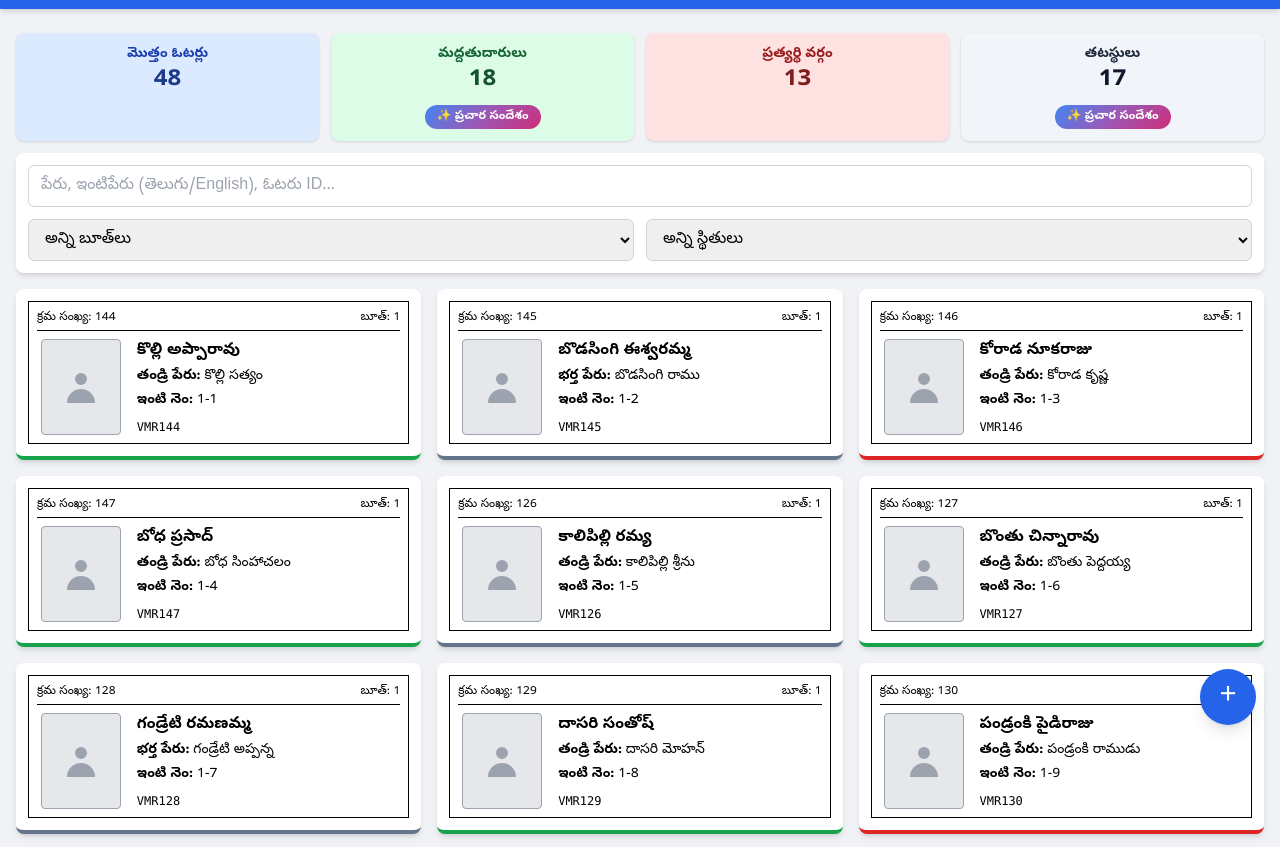
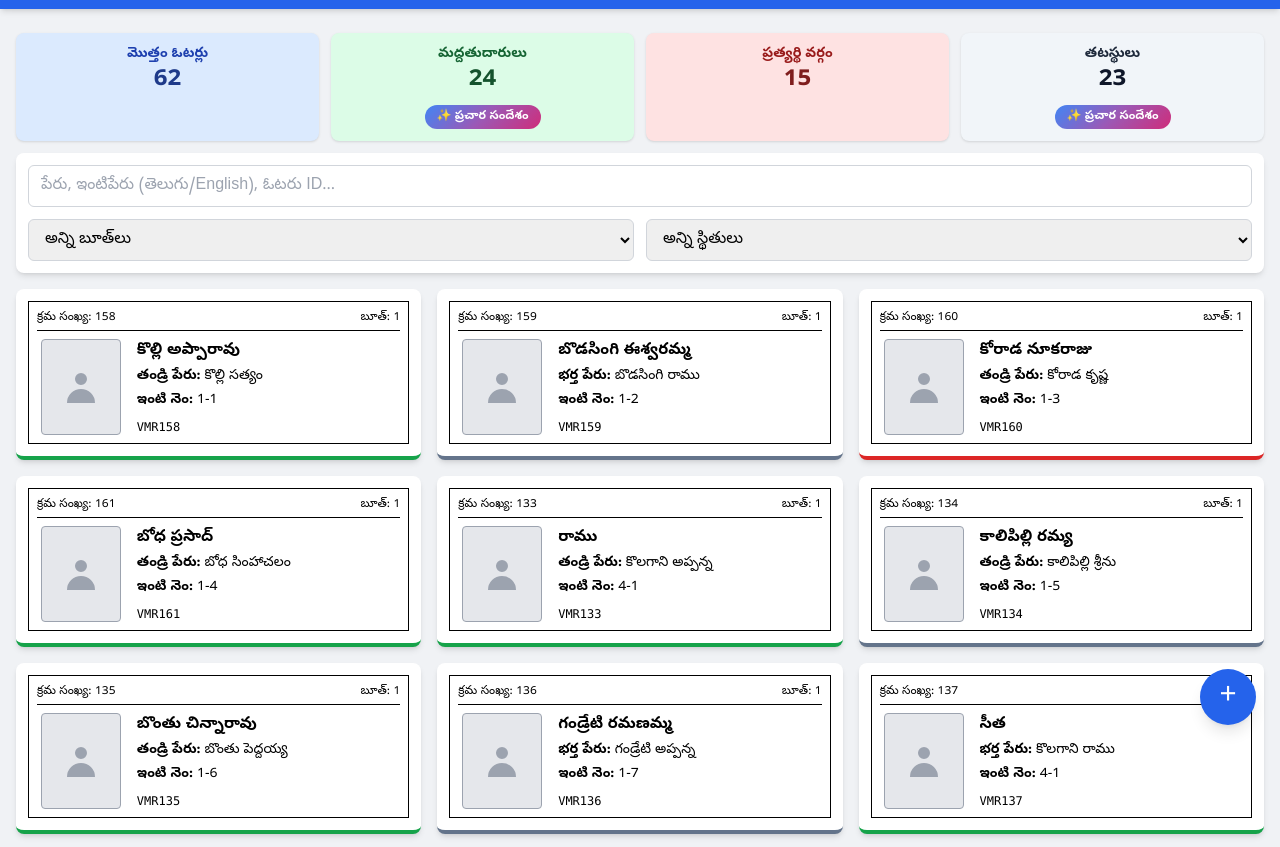
Before and after one commit to sansakolli/village-election-repo, a plain HTML site: page index.html in a window 1280 px wide. Shown: the part 51-898 px from the top of the page. Drawn offline with nearby package versions, Linux system fonts and the light colour scheme.

Commit message:
Update index.html

```diff
--- a/index.html
+++ b/index.html
@@ -229,9 +229,11 @@
             { id: 102, serial: '102', voterId: 'VMR102', name: 'బొడసింగి ఈశ్వరమ్మ', surname: 'బొడసింగి', englishName: 'bodasingi eswaramma', dob: '1982-03-15', gender: 'Female', fatherName: 'పైడి రాము', maritalStatus: 'Married', spouseName: 'బొడసింగి రాము', booth: '1', address: '1-2, గుడి వీధి', phone: '9876543211', status: 'Neutral', occupation: 'గృహిణి', education: '5వ తరగతి', houseHead: 'బొడసింగి రాము', familyHead: 'బొడసింగి రాము' },
             { id: 103, serial: '103', voterId: 'VMR103', name: 'కోరాడ నూకరాజు', surname: 'కోరాడ', englishName: 'korada nookaraju', dob: '1990-11-20', gender: 'Male', fatherName: 'కోరాడ కృష్ణ', maritalStatus: 'Married', spouseName: 'కోరాడ లక్ష్మి', booth: '1', address: '1-3, మెయిన్ రోడ్', phone: '9876543212', status: 'Opposition', occupation: 'డ్రైవర్', education: '10వ తరగతి', houseHead: 'కోరాడ నూకరాజు', familyHead: 'కోరాడ కృష్ణ' },
             { id: 104, serial: '104', voterId: 'VMR104', name: 'బోధ ప్రసాద్', surname: 'బోధ', englishName: 'bodha prasad', dob: '1988-01-05', gender: 'Male', fatherName: 'బోధ సింహాచలం', maritalStatus: 'Married', spouseName: 'బోధ శాంతి', booth: '1', address: '1-4, బజార్ వీధి', phone: '9876543213', status: 'Supporter', occupation: 'కిరాణా వ్యాపారి', education: 'ఇంటర్', houseHead: 'బోధ ప్రసాద్', familyHead: 'బోధ సింహాచలం' },
+            { id: 306, serial: '306', voterId: 'VMR306', name: 'రాము', surname: 'కొలగాని', englishName: 'kolagani ramu', dob: '1985-05-10', gender: 'Male', fatherName: 'కొలగాని అప్పన్న', maritalStatus: 'Married', spouseName: 'కొలగాని సీత', booth: '1', address: '4-1, గాంధీ నగర్', phone: '9876543501', status: 'Supporter', occupation: 'ఉద్యోగి', education: 'డిగ్రీ', houseHead: 'కొలగాని రాము', familyHead: 'కొలగాని అప్పన్న' },
             { id: 105, serial: '105', voterId: 'VMR105', name: 'కాలిపిల్లి రమ్య', surname: 'కాలిపిల్లి', englishName: 'kalipilli ramya', dob: '2002-08-12', gender: 'Female', fatherName: 'కాలిపిల్లి శ్రీను', maritalStatus: 'Unmarried', spouseName: null, booth: '1', address: '1-5, కొత్త వీధి', phone: '9876543214', status: 'Neutral', occupation: 'విద్యార్థి', education: 'డిగ్రీ', houseHead: 'కాలిపిల్లి శ్రీను', familyHead: 'కాలిపిల్లి శ్రీను' },
             { id: 106, serial: '106', voterId: 'VMR106', name: 'బొంతు చిన్నారావు', surname: 'బొంతు', englishName: 'bonthu chinnarao', dob: '1965-04-22', gender: 'Male', fatherName: 'బొంతు పెద్దయ్య', maritalStatus: 'Married', spouseName: 'బొంతు పార్వతి', booth: '1', address: '1-6, పాత వీధి', phone: '9876543215', status: 'Supporter', occupation: 'వ్యవసాయ కూలి', education: 'చదువుకోలేదు', houseHead: 'బొంతు చిన్నారావు', familyHead: 'బొంతు చిన్నారావు' },
             { id: 107, serial: '107', voterId: 'VMR107', name: 'గండ్రేటి రమణమ్మ', surname: 'గండ్రేటి', englishName: 'gandreti ramanamma', dob: '1978-09-01', gender: 'Female', fatherName: 'దండు గోవిందు', maritalStatus: 'Married', spouseName: 'గండ్రేటి అప్పన్న', booth: '1', address: '1-7, గుడి వీధి', phone: '9876543216', status: 'Neutral', occupation: 'గృహిణి', education: '8వ తరగతి', houseHead: 'గండ్రేటి అప్పన్న', familyHead: 'గండ్రేటి అప్పన్న' },
+            { id: 307, serial: '307', voterId: 'VMR307', name: 'సీత', surname: 'కొలగాని', englishName: 'kolagani sita', dob: '1988-08-20', gender: 'Female', fatherName: 'పైడి రాజు', maritalStatus: 'Married', spouseName: 'కొలగాని రాము', booth: '1', address: '4-1, గాంధీ నగర్', phone: '9876543502', status: 'Supporter', occupation: 'గృహిణి', education: 'ఇంటర్', houseHead: 'కొలగాని రాము', familyHead: 'కొలగాని అప్పన్న' },
             { id: 108, serial: '108', voterId: 'VMR108', name: 'దాసరి సంతోష్', surname: 'దాసరి', englishName: 'dasari santosh', dob: '1999-05-30', gender: 'Male', fatherName: 'దాసరి మోహన్', maritalStatus: 'Unmarried', spouseName: null, booth: '1', address: '1-8, మెయిన్ రోడ్', phone: '9876543217', status: 'Supporter', occupation: 'సాఫ్ట్‌వేర్ ఉద్యోగి', education: 'B.Tech', houseHead: 'దాసరి మోహన్', familyHead: 'దాసరి మోహన్' },
             { id: 109, serial: '109', voterId: 'VMR109', name: 'పండ్రంకి పైడిరాజు', surname: 'పండ్రంకి', englishName: 'pandranki paidiraju', dob: '1985-12-18', gender: 'Male', fatherName: 'పండ్రంకి రాముడు', maritalStatus: 'Married', spouseName: 'పండ్రంకి పద్మ', booth: '1', address: '1-9, కొత్త వీధి', phone: '9876543218', status: 'Opposition', occupation: 'మేస్త్రి', education: '5వ తరగతి', houseHead: 'పండ్రంకి పైడిరాజు', familyHead: 'పండ్రంకి రాముడు' },
             { id: 110, serial: '110', voterId: 'VMR110', name: 'బంటుపిల్లి సుజాత', surname: 'బంటుపిల్లి', englishName: 'bantupilli sujatha', dob: '1992-07-25', gender: 'Female', fatherName: 'కొల్లి అప్పారావు', maritalStatus: 'Married', spouseName: 'బంటుపిల్లి సాయి', booth: '1', address: '1-10, బజార్ వీధి', phone: '9876543219', status: 'Neutral', occupation: 'టైలర్', education: '10వ తరగతి', houseHead: 'బంటుపిల్లి సాయి', familyHead: 'కొల్లి అప్పారావు' },
@@ -239,14 +241,19 @@
             { id: 201, serial: '201', voterId: 'VMR201', name: 'కొల్లి వెంకటరమణ', surname: 'కొల్లి', englishName: 'kolli venkataramana', dob: '1980-02-14', gender: 'Male', fatherName: 'కొల్లి ఎర్రయ్య', maritalStatus: 'Married', spouseName: 'కొల్లి కుమారి', booth: '2', address: '2-1, ఎస్.సి. కాలనీ', phone: '9876543310', status: 'Supporter', occupation: 'రైతు', education: '10వ తరగతి', houseHead: 'కొల్లి వెంకటరమణ', familyHead: 'కొల్లి ఎర్రయ్య' },
             { id: 202, serial: '202', voterId: 'VMR202', name: 'బొడసింగి రాము', surname: 'బొడసింగి', englishName: 'bodasingi ramu', dob: '1979-11-11', gender: 'Male', fatherName: 'బొడసింగి లక్ష్మణ', maritalStatus: 'Married', spouseName: 'బొడసింగి ఈశ్వరమ్మ', booth: '2', address: '1-2, గుడి వీధి', phone: '9876543311', status: 'Opposition', occupation: 'కూలి', education: '3వ తరగతి', houseHead: 'బొడసింగి రాము', familyHead: 'బొడసింగి లక్ష్మణ' },
             { id: 203, serial: '203', voterId: 'VMR203', name: 'కోరాడ వరలక్ష్మి', surname: 'కోరాడ', englishName: 'korada varalakshmi', dob: '1970-01-01', gender: 'Female', fatherName: 'చెల్లూరి అప్పన్న', maritalStatus: 'Married', spouseName: 'కోరాడ సత్యనారాయణ', booth: '2', address: '2-3, చర్చి వీధి', phone: '9876543312', status: 'Neutral', occupation: 'ఆశా వర్కర్', education: '8వ తరగతి', houseHead: 'కోరాడ సత్యనారాయణ', familyHead: 'కోరాడ సత్యనారాయణ' },
+            { id: 308, serial: '308', voterId: 'VMR308', name: 'కృష్ణ', surname: 'కొలగాని', englishName: 'kolagani krishna', dob: '1992-11-01', gender: 'Male', fatherName: 'కొలగాని వెంకయ్య', maritalStatus: 'Unmarried', spouseName: null, booth: '2', address: '4-2, అంబేద్కర్ వీధి', phone: '9876543503', status: 'Neutral', occupation: 'వ్యాపారి', education: '10వ తరగతి', houseHead: 'కొలగాని వెంకయ్య', familyHead: 'కొలగాని వెంకయ్య' },
             { id: 204, serial: '204', voterId: 'VMR204', name: 'బోధ లలిత', surname: 'బోధ', englishName: 'bodha lalitha', dob: '1995-03-08', gender: 'Female', fatherName: 'బోధ సింహాచలం', maritalStatus: 'Married', spouseName: 'గండ్రేటి రవి', booth: '2', address: '2-4, ఎస్.సి. కాలనీ', phone: '9876543313', status: 'Supporter', occupation: 'గృహిణి', education: 'డిగ్రీ', houseHead: 'గండ్రేటి రవి', familyHead: 'బోధ సింహాచలం' },
             { id: 205, serial: '205', voterId: 'VMR205', name: 'కాలిపిల్లి అప్పలకొండ', surname: 'కాలిపిల్లి', englishName: 'kalipilli appalakonda', dob: '1968-10-10', gender: 'Male', fatherName: 'కాలిపిల్లి సూరి', maritalStatus: 'Married', spouseName: 'కాలిపిల్లి మంగ', booth: '2', address: '2-5, చర్చి వీధి', phone: '9876543314', status: 'Opposition', occupation: 'తాపీ మేస్త్రి', education: '5వ తరగతి', houseHead: 'కాలిపిల్లి అప్పలకొండ', familyHead: 'కాలిపిల్లి అప్పలకొండ' },
+            { id: 309, serial: '309', voterId: 'VMR309', name: 'లక్ష్మి', surname: 'కొలగాని', englishName: 'kolagani lakshmi', dob: '1970-03-15', gender: 'Female', fatherName: 'కొండల రావు', maritalStatus: 'Married', spouseName: 'కొలగాని వెంకయ్య', booth: '2', address: '4-2, అంబేద్కర్ వీధి', phone: '9876543504', status: 'Opposition', occupation: 'కూలి', education: '5వ తరగతి', houseHead: 'కొలగాని వెంకయ్య', familyHead: 'కొలగాని వెంకయ్య' },
              // Adding more voters to reach ~50
             { id: 206, serial: '206', voterId: 'VMR206', name: 'దాసరి కృష్ణవేణి', surname: 'దాసరి', englishName: 'dasari krishnaveni', dob: '1984-05-19', gender: 'Female', fatherName: 'పండ్రంకి రాముడు', maritalStatus: 'Married', spouseName: 'దాసరి శ్రీను', booth: '2', address: '2-6, అంబేద్కర్ నగర్', phone: '9876543315', status: 'Neutral', occupation: 'అంగన్‌వాడీ టీచర్', education: 'ఇంటర్', houseHead: 'దాసరి శ్రీను', familyHead: 'దాసరి శ్రీను' },
+            { id: 310, serial: '310', voterId: 'VMR310', name: 'ప్రసాద్', surname: 'కొలగాని', englishName: 'kolagani prasad', dob: '2000-01-25', gender: 'Male', fatherName: 'కొలగాని కృష్ణ', maritalStatus: 'Unmarried', spouseName: null, booth: '3', address: '4-3, రామాలయం వీధి', phone: '9876543505', status: 'Neutral', occupation: 'విద్యార్థి', education: 'B.Tech', houseHead: 'కొలగాని కృష్ణ', familyHead: 'కొలగాని కృష్ణ' },
             { id: 207, serial: '207', voterId: 'VMR207', name: 'గండ్రేటి శివ', surname: 'గండ్రేటి', englishName: 'gandreti siva', dob: '2001-02-28', gender: 'Male', fatherName: 'గండ్రేటి అప్పన్న', maritalStatus: 'Unmarried', spouseName: null, booth: '1', address: '1-7, గుడి వీధి', phone: '9876543316', status: 'Supporter', occupation: 'మెకానిక్', education: 'ITI', houseHead: 'గండ్రేటి అప్పన్న', familyHead: 'గండ్రేటి అప్పన్న' },
             { id: 301, serial: '301', voterId: 'VMR301', name: 'బొంతు సోమరాజు', surname: 'బొంతు', englishName: 'bonthu somaraju', dob: '1976-08-15', gender: 'Male', fatherName: 'బొంతు పెద్దయ్య', maritalStatus: 'Married', spouseName: 'బొంతు లక్ష్మి', booth: '3', address: '3-1, రాజుల వీధి', phone: '9876543410', status: 'Opposition', occupation: 'వ్యాపారి', education: '10వ తరగతి', houseHead: 'బొంతు సోమరాజు', familyHead: 'బొంతు పెద్దయ్య' },
+            { id: 311, serial: '311', voterId: 'VMR311', name: 'పార్వతి', surname: 'కొలగాని', englishName: 'kolagani parvathi', dob: '1995-06-30', gender: 'Female', fatherName: 'దాసరి అప్పలస్వామి', maritalStatus: 'Married', spouseName: 'కొలగాని శ్రీను', booth: '3', address: '4-4, చర్చి వీధి', phone: '9876543506', status: 'Supporter', occupation: 'టీచర్', education: 'B.Ed', houseHead: 'కొలగాని శ్రీను', familyHead: 'కొలగాని శ్రీను' },
             { id: 302, serial: '302', voterId: 'VMR302', name: 'పండ్రంకి కుమారి', surname: 'పండ్రంకి', englishName: 'pandranki kumari', dob: '1998-04-12', gender: 'Female', fatherName: 'పండ్రంకి పైడిరాజు', maritalStatus: 'Unmarried', spouseName: null, booth: '1', address: '1-9, కొత్త వీధి', phone: '9876543411', status: 'Opposition', occupation: 'విద్యార్థి', education: 'B.Com', houseHead: 'పండ్రంకి పైడిరాజు', familyHead: 'పండ్రంకి రాముడు' },
             { id: 303, serial: '303', voterId: 'VMR303', name: 'బంటుపిల్లి సాయి', surname: 'బంటుపిల్లి', englishName: 'bantupilli sai', dob: '1990-10-02', gender: 'Male', fatherName: 'బంటుపిల్లి గణేష్', maritalStatus: 'Married', spouseName: 'బంటుపిల్లి సుజాత', booth: '3', address: '1-10, బజార్ వీధి', phone: '9876543412', status: 'Supporter', occupation: 'ఫోటోగ్రాఫర్', education: 'డిగ్రీ', houseHead: 'బంటుపిల్లి సాయి', familyHead: 'బంటుపిల్లి గణేష్' },
+            { id: 313, serial: '313', voterId: 'VMR313', name: 'రమ', surname: 'కొలగాని', englishName: 'kolagani rama', dob: '2003-09-12', gender: 'Female', fatherName: 'కొలగాని ప్రసాద్', maritalStatus: 'Unmarried', spouseName: null, booth: '1', address: '4-5, కొత్త వీధి', phone: '9876543508', status: 'Neutral', occupation: 'విద్యార్థి', education: 'ఇంటర్', houseHead: 'కొలగాని ప్రసాద్', familyHead: 'కొలగాని ప్రసాద్' },
             { id: 304, serial: '304', voterId: 'VMR304', name: 'కొల్లి గంగరాజు', surname: 'కొల్లి', englishName: 'kolli gangaraju', dob: '1962-01-20', gender: 'Male', fatherName: 'కొల్లి పెంటయ్య', maritalStatus: 'Married', spouseName: 'కొల్లి సత్యవతి', booth: '3', address: '3-4, రాజుల వీధి', phone: '9876543413', status: 'Neutral', occupation: 'పెద్ద రైతు', education: '5వ తరగతి', houseHead: 'కొల్లి గంగరాజు', familyHead: 'కొల్లి గంగరాజు' },
             { id: 305, serial: '305', voterId: 'VMR305', name: 'కోరాడ జగదీష్', surname: 'కోరాడ', englishName: 'korada jagadeesh', dob: '2004-09-09', gender: 'Male', fatherName: 'కోరాడ నూకరాజు', maritalStatus: 'Unmarried', spouseName: null, booth: '1', address: '1-3, మెయిన్ రోడ్', phone: '9876543414', status: 'Neutral', occupation: 'విద్యార్థి', education: 'పాలిటెక్నిక్', houseHead: 'కోరాడ నూకరాజు', familyHead: 'కోరాడ కృష్ణ' }
             // ... I can generate more to reach 50 if needed, this provides a solid base with all surnames
```
